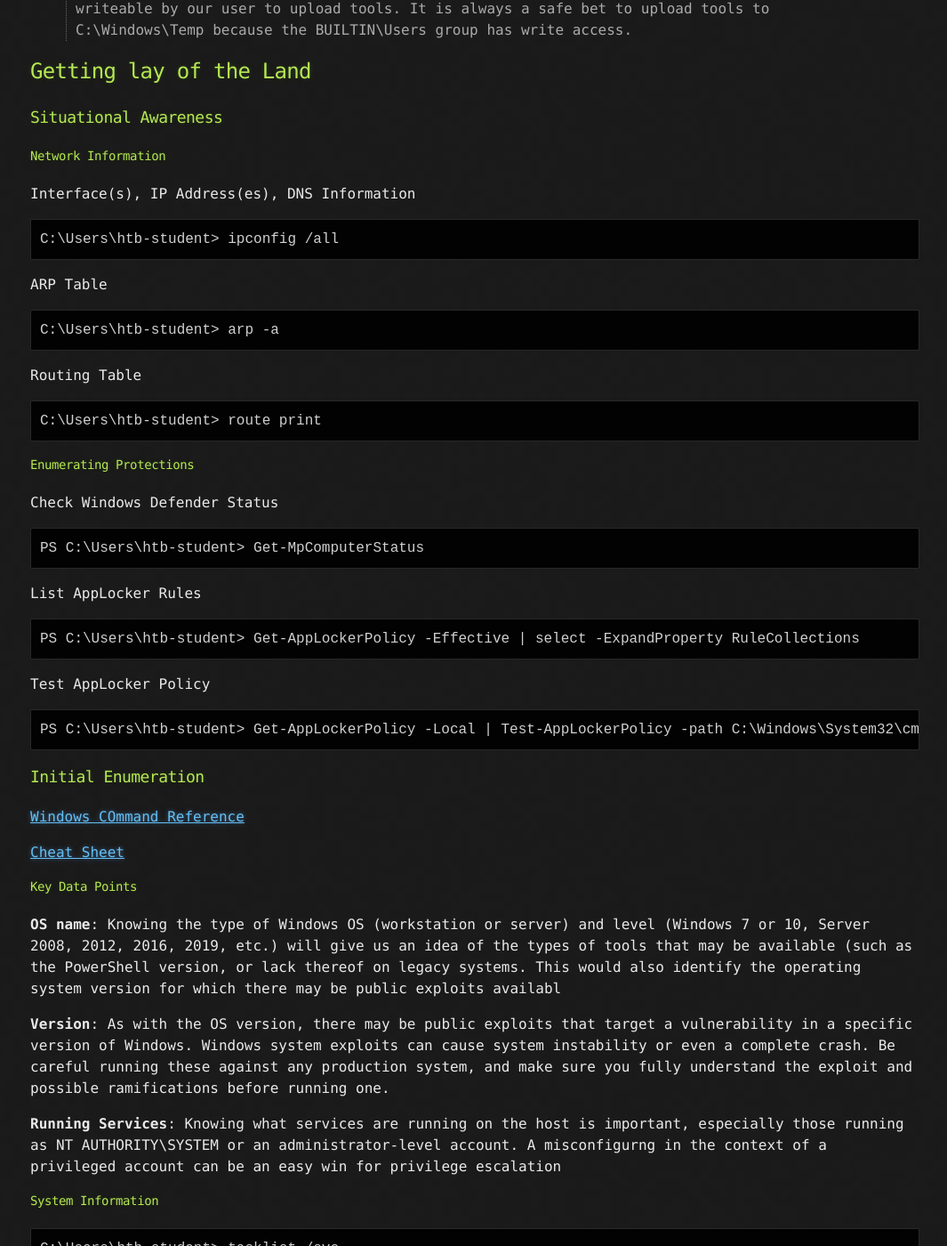
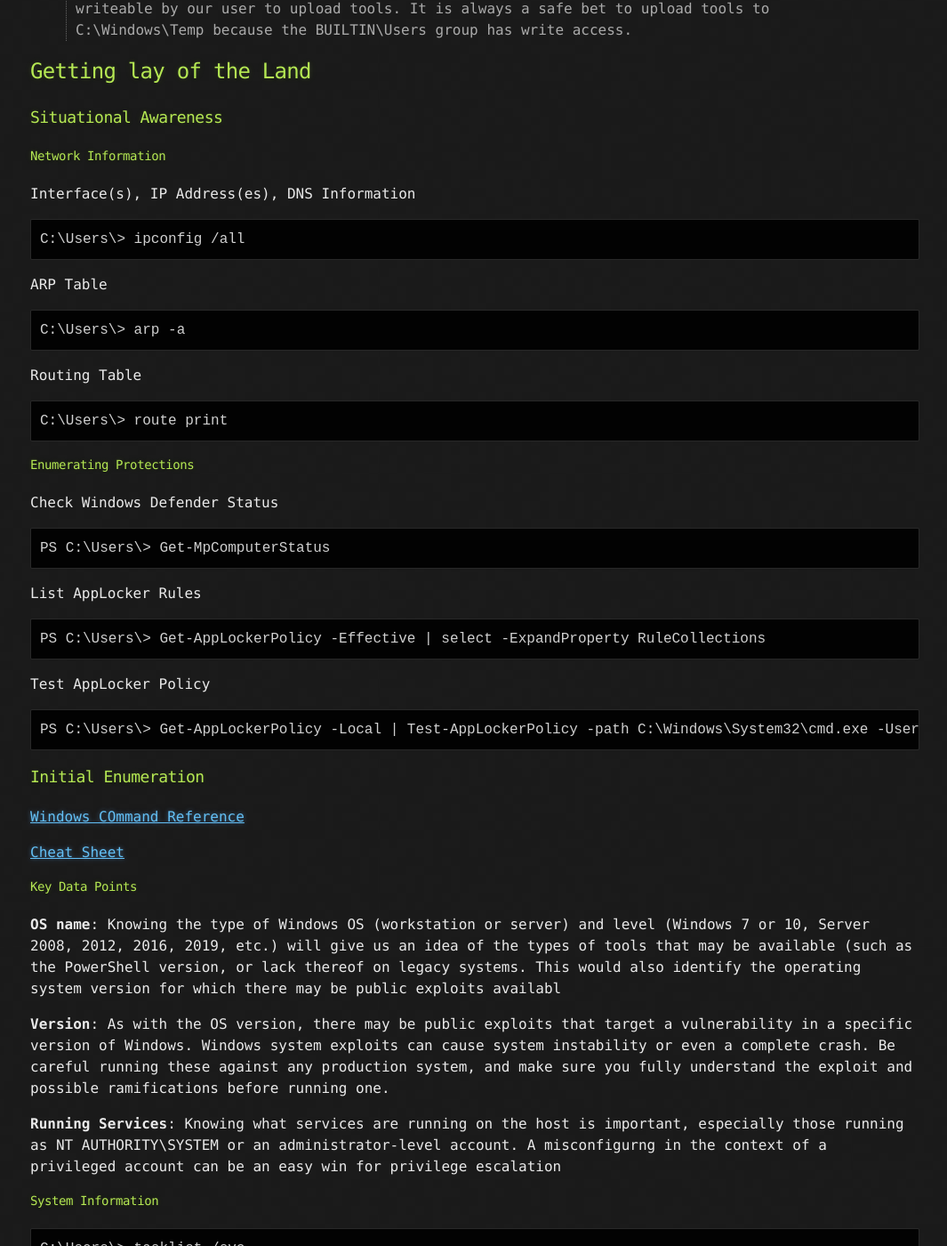
Before and after one commit to 0xabsec/0xabsec.github.io, a Jekyll site: the page built from pages/windowsPriv.md, in a window 1280 px wide and 1400 px high, scrolled down 1064 px. Shown: the whole window at 89% size, without its empty margins (106-1171 px from the left). Built offline with Jekyll 4.4.1, drawn with Linux system fonts in a browser that asks for light colours; our own code applies the rules of GitHub Pages for plain Markdown files; some of the changed text lies outside the part shown.

Commit message:
initial commit

````diff
--- a/pages/windowsPriv.md
+++ b/pages/windowsPriv.md
@@ -41,35 +41,35 @@ Sysinternals Suite → We will use several tools from Sysinternals in our enumer
 Interface(s), IP Address(es), DNS Information
 
 ```
-C:\Users\htb-student> ipconfig /all
+C:\Users\> ipconfig /all
 ```
 ARP Table
 
 ```
-C:\Users\htb-student> arp -a
+C:\Users\> arp -a
 ```
 Routing Table
 
 ```
-C:\Users\htb-student> route print
+C:\Users\> route print
 ```
 #### Enumerating Protections
 
 Check Windows Defender Status
 
 ```
-PS C:\Users\htb-student> Get-MpComputerStatus
+PS C:\Users\> Get-MpComputerStatus
 ```
 List AppLocker Rules
 
 ```
-PS C:\Users\htb-student> Get-AppLockerPolicy -Effective | select -ExpandProperty RuleCollections
+PS C:\Users\> Get-AppLockerPolicy -Effective | select -ExpandProperty RuleCollections
 ```
 
 Test AppLocker Policy
 
 ```
-PS C:\Users\htb-student> Get-AppLockerPolicy -Local | Test-AppLockerPolicy -path C:\Windows\System32\cmd.exe -User Everyone
+PS C:\Users\> Get-AppLockerPolicy -Local | Test-AppLockerPolicy -path C:\Windows\System32\cmd.exe -User Everyone
 ```
 
 ### Initial Enumeration
@@ -89,14 +89,14 @@ PS C:\Users\htb-student> Get-AppLockerPolicy -Local | Test-AppLockerPolicy -path
 #### System Information
 
 ```
-C:\Users\htb-student> tasklist /svc
+C:\Users\> tasklist /svc
 ```
 **standard Windows processes**: Session Manager Subsystem (smss.exe), Client Server Runtime Subsystem (csrss.exe), WinLogon (winlogon.exe), Local Security Authority Subsystem Service (LSASS), and Service Host (svchost.exe)
 
 #### Display All Environment Variables
 
 ```
-C:\Users\htb-student> set
+C:\Users\> set
 ```
 > when running a program, Windows looks for that program in the CWD (Current Working Directory) first, then from the PATH going left to right
 
@@ -105,7 +105,7 @@ C:\Users\htb-student> set
 #### View Detailed Configuration Information
 
 ```
-C:\Users\htb-student> systeminfo
+C:\Users\> systeminfo
 ```
 
 > The System Boot Time and OS Version can also be checked to get an idea of the patch level
@@ -113,30 +113,30 @@ C:\Users\htb-student> systeminfo
 #### Patches and Updates
 
 ```
-C:\Users\htb-student> wmic qfe
+C:\Users\> wmic qfe
 ```
 
 ```
-PS C:\htb> Get-HotFix | ft -AutoSize
+PS C:\> Get-HotFix | ft -AutoSize
 ```
 > If systeminfo doesn't display hotfixes, they may be queriable with WMI using the WMI-Command binary with QFE (Quick Fix Engineering) to display patches
 
 #### Installed Programs
 
 ```
-C:\Users\htb-student> wmic product get name
+C:\Users\> wmic product get name
 ```
 
 ```
-PS C:\htb> Get-WmiObject -Class Win32_Product |  select Name, Version
+PS C:\> Get-WmiObject -Class Win32_Product |  select Name, Version
 ```
 
 #### Display Running Processes
 
 ```
-PS C:\htb> netstat -ano
+PS C:\> netstat -ano
 
-PS C:\htb> netstat -anoy
+PS C:\> netstat -anoy
 ```
 ```
 PS C:\Windows\system32> Get-Process -Id (Get-NetTCPConnection -LocalPort portnumber).OwningProcess
@@ -147,42 +147,42 @@ PS C:\Windows\system32> Get-Process -Id (Get-NetTCPConnection -LocalPort portnum
 #### User & Group Information
 
 ```
-PS C:\Users\htb-student> query user
+PS C:\Users\> query user
 ```
 > Logged-In Users
 
 ```
-C:\Users\htb-student > echo %USERNAME%
+C:\Users\ > echo %USERNAME%
 ```
 > Current User
 
 ```
-C:\htb> whoami /priv
+C:\> whoami /priv
 ```
 > Current User Privileges
 
 ```
-PS C:\Users\htb-student> whoami /groups
+PS C:\Users\> whoami /groups
 ```
 > Current User Group Information
 
 ```
-PS C:\Users\htb-student> net user
+PS C:\Users\> net user
 ```
 > Get All Users
 
 ```
-PS C:\Users\htb-student> net localgroup
+PS C:\Users\> net localgroup
 ```
 > Get All Groups
 
 ```
-PS C:\Users\htb-student> net localgroup administrators
+PS C:\Users\> net localgroup administrators
 ```
 > Details About a Group
 
 ```
-PS C:\Users\htb-student> net accounts
+PS C:\Users\> net accounts
 ```
 > Get Password Policy
 
@@ -191,29 +191,29 @@ PS C:\Users\htb-student> net accounts
 #### Listing Named Pipes with Pipelist
 
 ```
-C:\htb> pipelist.exe /accepteula
+C:\> pipelist.exe /accepteula
 ```
 
 > Listing Named Pipes with PowerShell
 
 ```
-PS C:\htb>  gci  \\.\pipe\
+PS C:\>  gci  \\.\pipe\
 ```
 
 > Reviewing LSASS Named Pipe Permissions
 
 ```
-C:\htb> accesschk.exe /accepteula \\.\Pipe\lsass -v
+C:\> accesschk.exe /accepteula \\.\Pipe\lsass -v
 ```
 
 #### Named Pipes Attack Example
 
 ```
-C:\htb> accesschk.exe -w \pipe\* -v
+C:\> accesschk.exe -w \pipe\* -v
 ```
 
 > WindscribeService named pipe allows READ and WRITE access to the Everyone group, meaning all authenticated users.
 
 ```
-C:\htb> accesschk.exe -accepteula -w \pipe\WindscribeService -v
+C:\> accesschk.exe -accepteula -w \pipe\WindscribeService -v
 ```
````
Also changed, not shown: index.md (+4 -2 lines), pages/filetransfer.md (added, +163 -0 lines).
